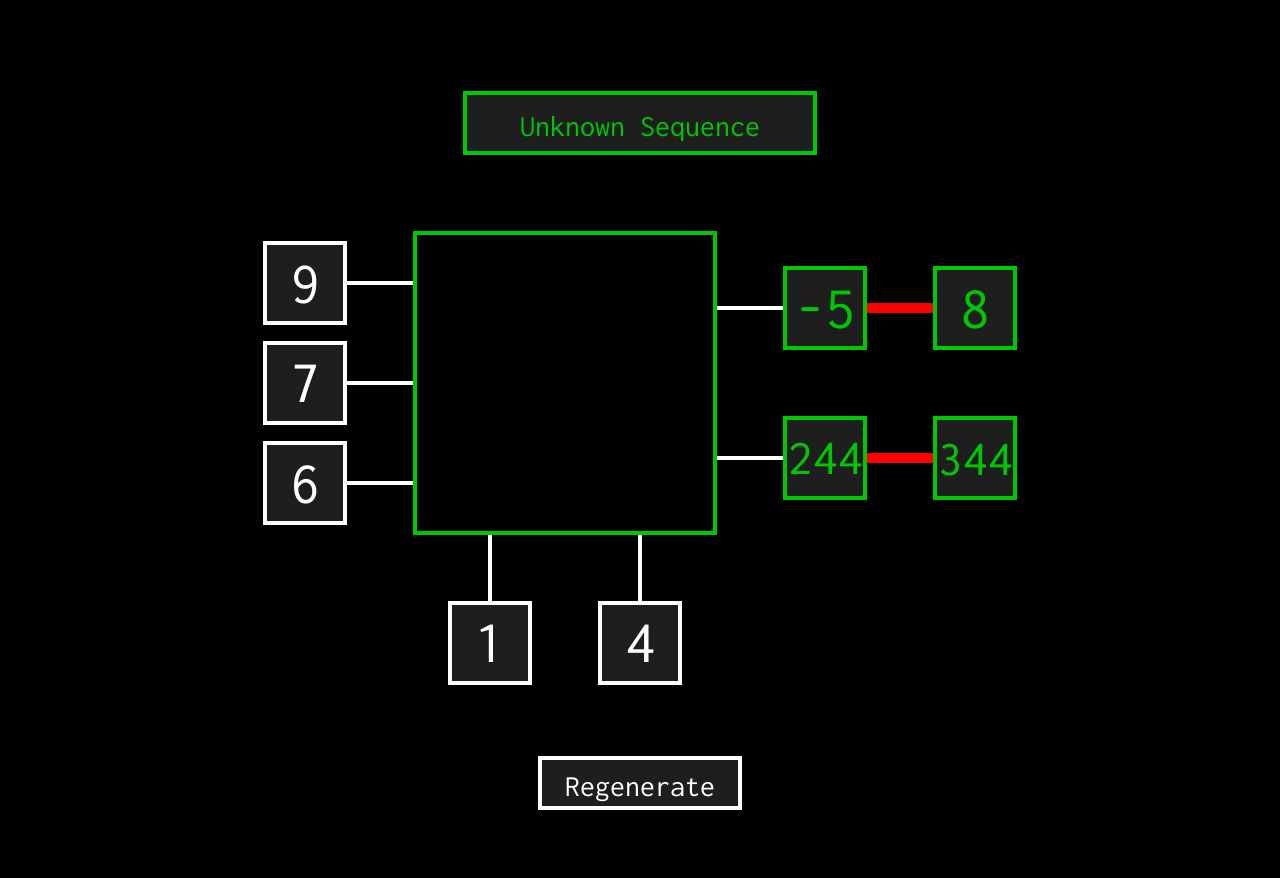
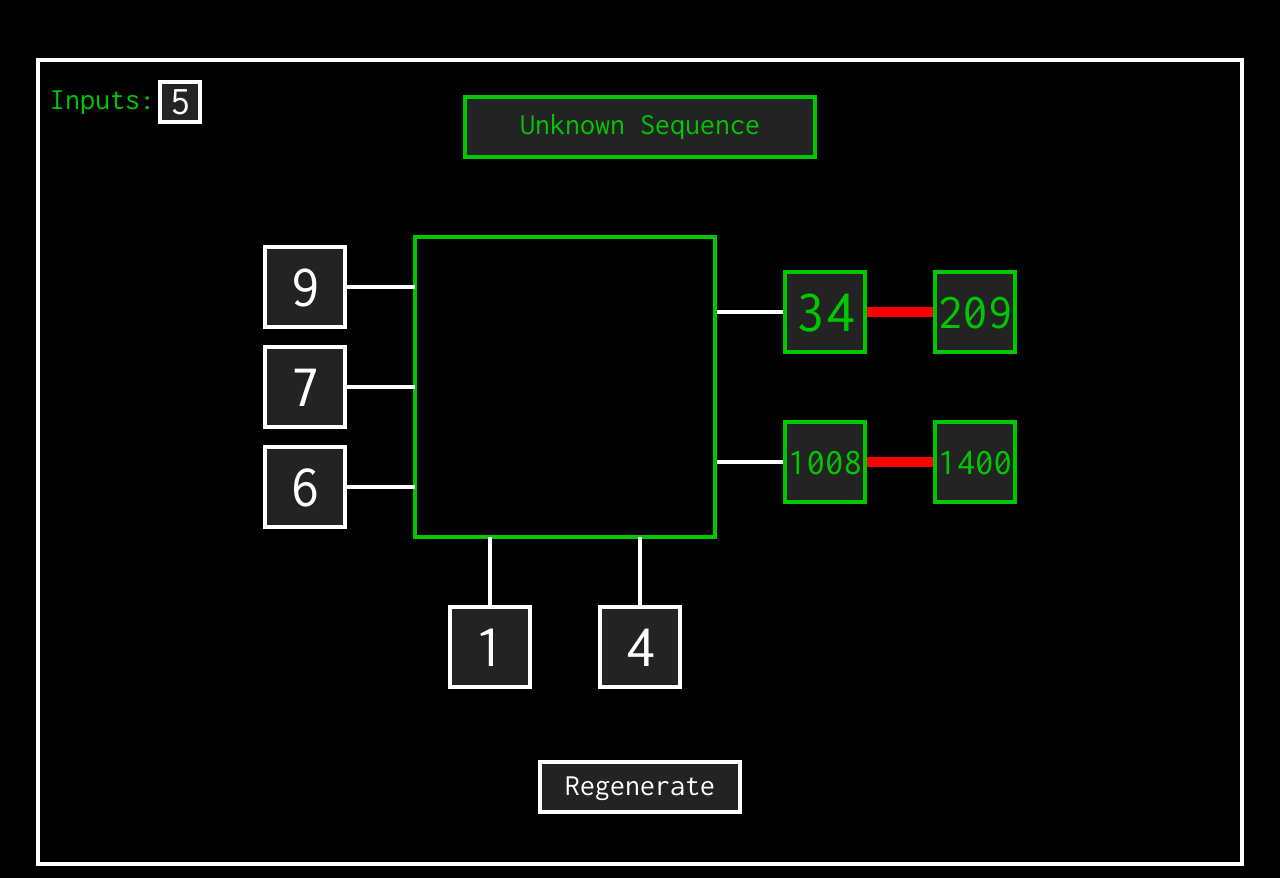
Before and after one commit to OilyPotato819/Hacking-Simulator, a plain HTML site: page index.html in a window 1280 px wide. Drawn offline with Linux system fonts and the light colour scheme.

Commit message:
change input number

```diff
--- a/script.js
+++ b/script.js
@@ -2,16 +2,21 @@
 const cnv = document.getElementById('canvas');
 const ctx = cnv.getContext('2d');
 
-cnv.width = 1000;
+cnv.width = 1200;
 cnv.height = 800;
 
 // Global Variables
 const smallSize = 80;
 const bigSize = 300;
+const optionSize = 40;
 const spacing = 70;
+const boxBackground = 'rgb(35, 35, 35)';
+const green = 'rgb(0,200,0)';
+let solved = false;
 let inputNum = 5;
-let boxes = [];
-let lines = [];
+let drawBoxes = [];
+let drawLines = [];
+let drawInputs = [];
 let solutionLines = [];
 let inputBoxes = [];
 let outputBoxes = [];
@@ -25,7 +30,7 @@ let bigBox = {
    x: cnv.width / 2 - bigSize / 2 - spacing / 2 - smallSize / 2,
    y: cnv.height / 2 - bigSize / 2 - 75,
    size: bigSize,
-   color: 'rgb(0,200,0)',
+   color: green,
    draw: function () {
       ctx.strokeStyle = this.color;
       ctx.lineWidth = 4;
@@ -41,7 +46,7 @@ let regenerate = {
    draw: function () {
       this.checkClick();
 
-      ctx.fillStyle = 'rgb(30, 30, 30)';
+      ctx.fillStyle = boxBackground;
       ctx.fillRect(this.x, this.y, this.w, this.h);
 
       ctx.strokeStyle = 'white';
@@ -51,11 +56,7 @@ let regenerate = {
       ctx.fillStyle = 'white';
       ctx.font = '30px Inconsolata';
       const metrics = ctx.measureText('Regenerate');
-      ctx.fillText(
-         'Regenerate',
-         this.x + this.w / 2 - metrics.width / 2,
-         this.y + this.h / 2 + (metrics.actualBoundingBoxAscent + metrics.actualBoundingBoxDescent) / 2
-      );
+      ctx.fillText('Regenerate', this.x + this.w / 2 - metrics.width / 2, this.y + this.h / 2 + 30 / 4);
    },
 
    checkClick: function () {
@@ -72,25 +73,76 @@ let unknown = {
    w: 350,
    h: 60,
    draw: function () {
-      ctx.fillStyle = 'rgb(30, 30, 30)';
+      ctx.fillStyle = boxBackground;
       ctx.fillRect(this.x, this.y, this.w, this.h);
 
-      ctx.strokeStyle = 'rgb(0,200,0)';
+      ctx.strokeStyle = green;
       ctx.lineWidth = 4;
       ctx.strokeRect(this.x, this.y, this.w, this.h);
 
-      ctx.fillStyle = 'rgb(0,200,0)';
+      ctx.fillStyle = green;
       ctx.font = '30px Inconsolata';
       const metrics = ctx.measureText('Unknown Sequence');
       ctx.fillText(
          'Unknown Sequence',
          this.x + this.w / 2 - metrics.width / 2,
-         this.y + this.h / 2 + (metrics.actualBoundingBoxAscent + metrics.actualBoundingBoxDescent) / 2
+         this.y + this.h / 2 + (metrics.actualBoundingBoxAscent - metrics.actualBoundingBoxDescent) / 2
       );
    },
 };
 
-boxes.push(bigBox, regenerate, unknown);
+let inputNumBox = {
+   x: 120,
+   y: 20,
+   size: optionSize,
+   text: 'Inputs:',
+   num: 5,
+
+   draw: function () {
+      this.checkClick();
+
+      ctx.fillStyle = boxBackground;
+      ctx.fillRect(this.x, this.y, this.size, this.size);
+
+      ctx.strokeStyle = 'white';
+      ctx.lineWidth = 4;
+      ctx.strokeRect(this.x, this.y, this.size, this.size);
+
+      let metrics;
+
+      ctx.fillStyle = green;
+      ctx.font = '30px Inconsolata';
+      metrics = ctx.measureText(this.text);
+      ctx.fillText(this.text, 10, this.y + this.size / 2 + (metrics.actualBoundingBoxAscent - metrics.actualBoundingBoxDescent) / 2);
+
+      ctx.fillStyle = 'white';
+      ctx.font = '40px Inconsolata';
+      metrics = ctx.measureText(this.num);
+      ctx.fillText(
+         this.num,
+         this.x + this.size / 2 - metrics.width / 2,
+         this.y + this.size / 2 + (metrics.actualBoundingBoxAscent - metrics.actualBoundingBoxDescent) / 2
+      );
+   },
+
+   checkClick: function () {
+      if (mouse.leftDown || mouse.rightDown) {
+         if (mouse.x > this.x && mouse.x < this.x + this.size && mouse.y > this.y && mouse.y < this.y + this.size) {
+            if (mouse.leftDown) this.num = (this.num % 5) + 1;
+            if (mouse.rightDown) this.num = ((this.num + 3) % 5) + 1;
+
+            inputNum = this.num;
+            inputBoxes = [];
+            drawInputs = [];
+            createInputs();
+            formulas = generateFormulas();
+            setBoxes();
+         }
+      }
+   },
+};
+
+drawBoxes.push(bigBox, regenerate, unknown, inputNumBox);
 
 // Event Listeners
 document.addEventListener('mousemove', (e) => {
@@ -117,7 +169,7 @@ class Box {
       this.x = x;
       this.y = y;
       this.size = smallSize;
-      this.color = type === 'input' ? 'white' : 'rgb(0,200,0)';
+      this.color = type === 'input' ? 'white' : green;
 
       if (type === 'input') {
          inputBoxes.push(this);
@@ -127,11 +179,12 @@ class Box {
       } else {
          goalBoxes.push(this);
       }
-      boxes.push(this);
+      if (type != 'input') drawBoxes.push(this);
+      else drawInputs.push(this);
    }
 
    draw() {
-      ctx.fillStyle = 'rgb(30, 30, 30)';
+      ctx.fillStyle = boxBackground;
       ctx.fillRect(this.x, this.y, this.size, this.size);
 
       ctx.strokeStyle = this.color;
@@ -152,18 +205,19 @@ class Box {
       ctx.fillText(
          this.num,
          this.x + this.size / 2 - metrics.width / 2,
-         this.y + this.size / 2 + (metrics.actualBoundingBoxAscent + metrics.actualBoundingBoxDescent) / 2
+         this.y + this.size / 2 + (metrics.actualBoundingBoxAscent - metrics.actualBoundingBoxDescent) / 2
       );
    }
 }
 
 class Line {
-   constructor(lineStart, lineEnd, color) {
+   constructor(lineStart, lineEnd, color, inputLine) {
       this.color = color;
       this.lineStart = lineStart;
       this.lineEnd = lineEnd;
 
-      lines.push(this);
+      if (inputLine) drawInputs.push(this);
+      else drawLines.push(this);
       if (this.color === 'red') solutionLines.push(this);
    }
 
@@ -177,29 +231,8 @@ class Line {
    }
 }
 
-// Left inputs
-for (let n = 0; n < Math.ceil(inputNum / 2); n++) {
-   const x = bigBox.x - smallSize - spacing;
-   const y = equallySpace(Math.ceil(inputNum / 2), n, bigBox.y);
-   const lineStart = { x: x + smallSize, y: y + smallSize / 2 };
-   const lineEnd = { x: x + smallSize + spacing, y: y + smallSize / 2 };
-   const type = 'input';
-
-   new Box(x, y, type, n);
-   new Line(lineStart, lineEnd, 'white');
-}
-
-// Bottom inputs
-for (let n = 0; n < Math.floor(inputNum / 2); n++) {
-   const x = equallySpace(Math.floor(inputNum / 2), n, bigBox.x);
-   const y = bigBox.y + bigBox.size + spacing;
-   const lineStart = { x: x + smallSize / 2, y: y };
-   const lineEnd = { x: x + smallSize / 2, y: y - spacing };
-   const type = 'input';
-
-   new Box(x, y, type, n);
-   new Line(lineStart, lineEnd, 'white');
-}
+// Inputs
+createInputs();
 
 // Outputs
 for (let n = 0; n < 2; n++) {
@@ -231,10 +264,11 @@ function equallySpace(itemNum, itemIndex, add) {
 
 // Create random formula
 function generateFormulas() {
+   solved = false;
    let formulas = [];
    let maxSum = 20;
    let max = 12;
-   let min = 5;
+   let min = 7;
 
    const num1 = Math.floor(Math.random() ** 2 * (max + 1 - min) + min);
    const num2 = Math.floor(Math.random() ** 2 * (max + num1 > maxSum ? maxSum + 1 - min - num1 : max + 1 - min) + min);
@@ -315,6 +349,32 @@ function setBoxes() {
    updateOutputs();
 }
 
+function createInputs() {
+   // Left inputs
+   for (let n = 0; n < Math.ceil(inputNum / 2); n++) {
+      const x = bigBox.x - smallSize - spacing;
+      const y = equallySpace(Math.ceil(inputNum / 2), n, bigBox.y);
+      const lineStart = { x: x + smallSize, y: y + smallSize / 2 };
+      const lineEnd = { x: x + smallSize + spacing, y: y + smallSize / 2 };
+      const type = 'input';
+
+      new Box(x, y, type, n);
+      new Line(lineStart, lineEnd, 'white', true);
+   }
+
+   // Bottom inputs
+   for (let n = 0; n < Math.floor(inputNum / 2); n++) {
+      const x = equallySpace(Math.floor(inputNum / 2), n, bigBox.x);
+      const y = bigBox.y + bigBox.size + spacing;
+      const lineStart = { x: x + smallSize / 2, y: y };
+      const lineEnd = { x: x + smallSize / 2, y: y - spacing };
+      const type = 'input';
+
+      new Box(x, y, type, n);
+      new Line(lineStart, lineEnd, 'white', true);
+   }
+}
+
 function getResult(n, inputs) {
    return eval(formulas[n]);
 }
@@ -336,15 +396,19 @@ function loop() {
    ctx.fillStyle = 'black';
    ctx.fillRect(0, 0, cnv.width, cnv.height);
 
-   for (let i = 0; i < lines.length; i++) {
-      lines[i].draw();
+   for (let i = 0; i < drawLines.length; i++) {
+      drawLines[i].draw();
    }
 
-   for (let i = 0; i < boxes.length; i++) {
-      boxes[i].draw();
+   for (let i = 0; i < drawBoxes.length; i++) {
+      drawBoxes[i].draw();
    }
 
-   if (mouse.leftDown || mouse.rightDown) {
+   for (let i = 0; i < drawInputs.length; i++) {
+      drawInputs[i].draw();
+   }
+
+   if ((mouse.leftDown || mouse.rightDown) && solved === false) {
       for (let i = 0; i < inputBoxes.length; i++) {
          const box = inputBoxes[i];
          const width = box.w || box.size;
@@ -362,7 +426,8 @@ function loop() {
 
    if (outputBoxes[0].num === goalBoxes[0].num && outputBoxes[1].num === goalBoxes[1].num) {
       for (let i = 0; i < solutionLines.length; i++) {
-         solutionLines[i].color = 'rgb(0,200,0)';
+         solutionLines[i].color = green;
+         solved = true;
       }
    }
 
--- a/style.css
+++ b/style.css
@@ -5,4 +5,5 @@ body {
 
 canvas {
    margin-top: 50px;
+   border: 4px solid white;
 }
```
